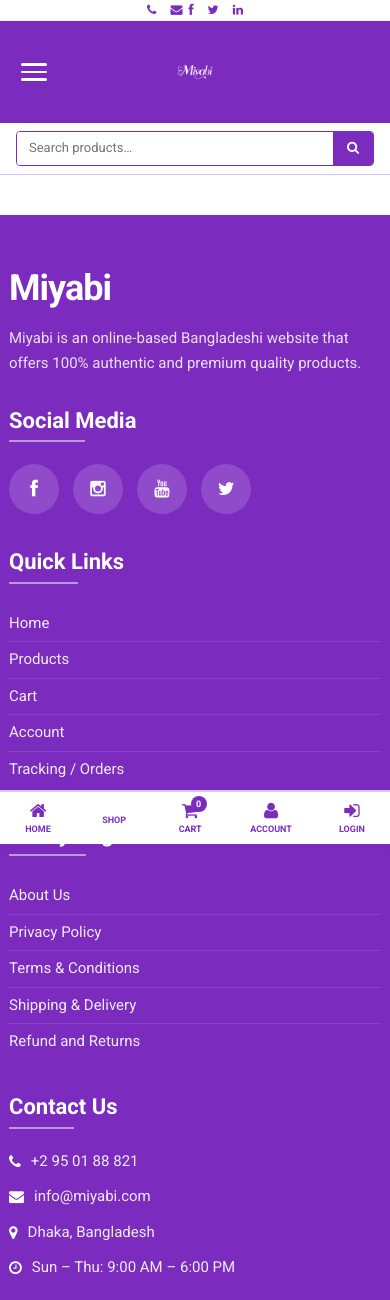
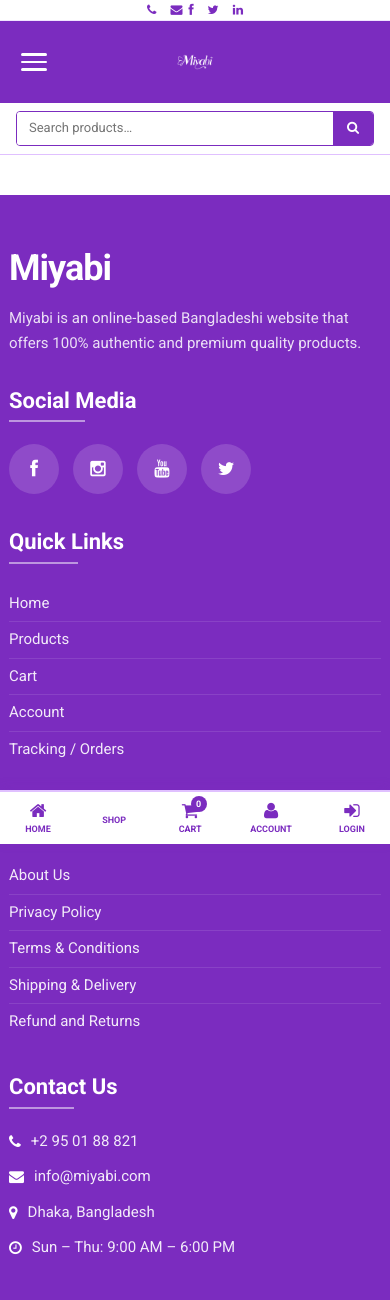
Before and after one commit to sm464419-gif/ecommerce_website, a Django app: page /base/ in a window 390 px wide. Shown: the top 1300 px of the page. Run offline with Django 5.2, Linux system fonts and the light colour scheme.

Commit message:
update base template

```diff
--- a/templates/base.html
+++ b/templates/base.html
@@ -23,7 +23,14 @@
     --white: #ffffff;
 }
 
+/* FIX 1: Prevent horizontal scroll on all devices */
+html, body {
+    overflow-x: hidden;
+    max-width: 100%;
+}
+
 img { max-width: 100%; height: auto; }
+
 body {
     background: var(--white);
     color: var(--purple);
@@ -35,6 +42,8 @@ body {
     max-width: 1200px;
     margin: 0 auto;
     padding: 0 16px;
+    /* FIX 4: Prevent container overflow */
+    box-sizing: border-box;
 }
 
 /* ── HEADER TOP ── */
@@ -75,23 +84,32 @@ body {
 .header-middle {
     background: var(--purple);
     padding: 22px 0;
+    /* FIX 4: Contain children */
+    width: 100%;
+    max-width: 100%;
 }
 .header-middle-inner {
     display: flex;
     justify-content: space-between;
     align-items: center;
     gap: 12px;
+    /* FIX 4: Don't let flex row overflow */
+    max-width: 100%;
+    min-width: 0;
 }
 .logo {
     flex: 1;
     display: flex;
     justify-content: center;
-    min-width: 0;
+    min-width: 0;      /* FIX 4: Critical for flex overflow prevention */
+    overflow: hidden;
 }
+/* FIX 3: Use max-height instead of fixed height so image scales naturally */
 .logo img {
-    width: 100%;
-    max-width: 650px;
-    height: 90px;
+    width: auto;
+    max-width: 100%;
+    max-height: 90px;
+    height: auto;
     object-fit: contain;
     display: block;
 }
@@ -131,6 +149,7 @@ body {
     border-bottom: 2px solid var(--purple-light);
     position: relative;
     z-index: 999;
+    width: 100%;
 }
 .nav-dropdown.open { display: block; }
 .nav-dropdown-inner {
@@ -173,6 +192,8 @@ body {
     background: var(--white);
     border-bottom: 1.5px solid var(--purple-light);
     padding: 8px 16px;
+    width: 100%;
+    box-sizing: border-box;
 }
 .mobile-search-bar form {
     display: flex;
@@ -184,6 +205,7 @@ body {
 }
 .mobile-search-bar input {
     flex: 1;
+    min-width: 0;   /* FIX 4: Prevents input from overflowing flex row */
     border: none;
     outline: none;
     padding: 7px 12px;
@@ -197,6 +219,7 @@ body {
     padding: 7px 14px;
     cursor: pointer;
     font-size: 13px;
+    flex-shrink: 0;
 }
 .mobile-search-bar button:hover { background: #5a1a99; }
 
@@ -225,6 +248,7 @@ body {
     font-size: 13px;
     color: var(--purple);
     width: 220px;
+    min-width: 0;
 }
 .search-box button {
     background: var(--purple);
@@ -242,6 +266,14 @@ body {
     color: var(--white);
     padding: 48px 0 0;
     margin-top: 40px;
+    width: 100%;
+    overflow: hidden;
+}
+/* FIX 5: Clearfix for Bootstrap 3 float-based grid */
+.site-footer .row::after {
+    content: '';
+    display: table;
+    clear: both;
 }
 .footer-brand-name {
     font-size: 36px;
@@ -524,7 +556,8 @@ body {
 /* Tablet */
 @media (max-width: 768px) {
     .header-top-inner { justify-content: center; }
-    .logo img { max-width: 450px; height: 70px; }
+    /* FIX 3: max-height instead of fixed height */
+    .logo img { max-height: 70px; }
     .search-box input { width: 160px; }
 
     .nav-dropdown-inner {
@@ -538,11 +571,12 @@ body {
     }
     .nav-dropdown-inner a:last-of-type { border-bottom: none; }
 
-    /* Footer: stack columns */
+    /* FIX 5: Footer columns stack properly */
     .site-footer .col-sm-4 {
         width: 100% !important;
         float: none !important;
         padding: 0 8px;
+        display: block;
     }
     .footer-brand-desc { max-width: 100%; }
 }
@@ -553,14 +587,18 @@ body {
     .mobile-search-bar { display: block; }
     .contact-links .link-label { display: none; }
     .header-top { padding: 4px 0; }
-    .logo img { max-width: 340px; height: 58px; }
+
+    /* FIX 2: Reduce header-middle padding on mobile */
+    .header-middle { padding: 12px 0; }
+
+    /* FIX 3: max-height scales naturally */
+    .logo img { max-height: 58px; }
 
     .bottom-nav { display: block; }
     .site-footer { padding-bottom: 70px; }
     body { padding-bottom: 64px; }
     #chat-widget { display: none; }
 
-    /* Shrink bottom nav items for 5 items */
     .bottom-nav-item {
         min-width: 40px;
         padding: 4px 4px;
@@ -571,13 +609,17 @@ body {
 
 /* Very small phones */
 @media (max-width: 380px) {
-    .logo img { max-width: 260px; height: 50px; }
+    /* FIX 2: Even more compact header */
+    .header-middle { padding: 8px 0; }
+
+    /* FIX 3: max-height scales naturally */
+    .logo img { max-height: 46px; }
+
     .contact-links { gap: 8px; }
     .bottom-nav-item {
         min-width: 34px;
         padding: 4px 2px;
     }
-    /* Icons only — hide labels */
     .bottom-nav-item span { display: none; }
     .bottom-nav-item i { font-size: 20px; }
 }
```
